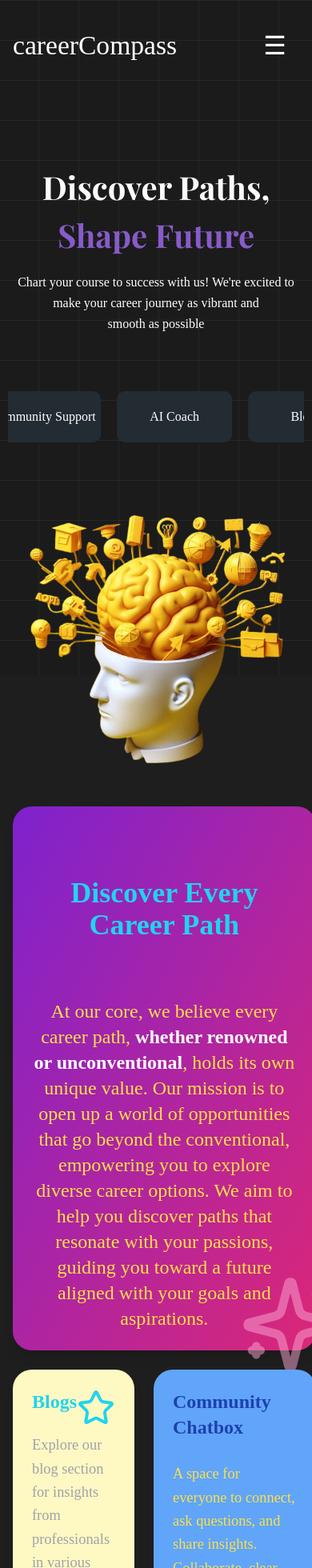
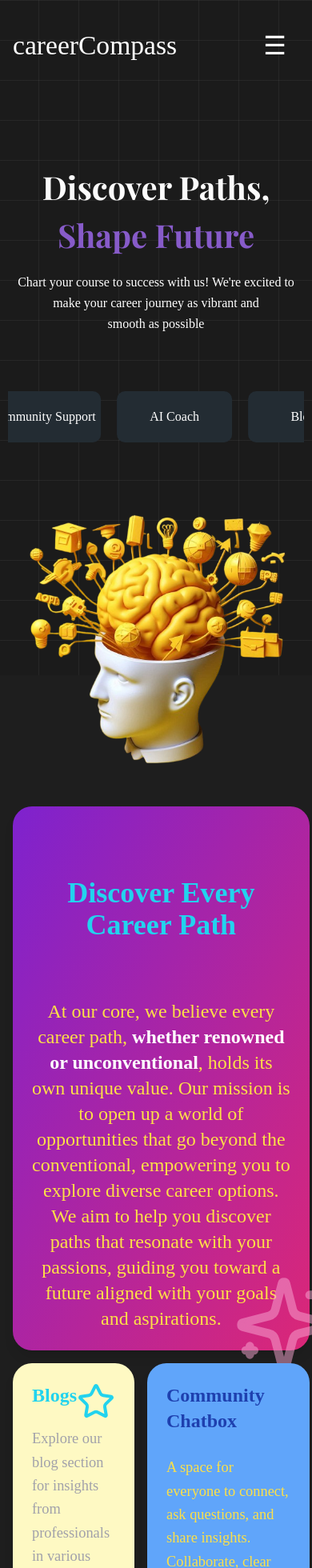
Before and after one commit to namannn04/careerCompass, a React (Vite) app: page / in a window 390 px wide. Shown: the top 1960 px of the page at 80% size. Built offline with nearby package versions, Linux system fonts and the light colour scheme; a web font is replaced by a local one.

Commit message:
css updated about

```diff
--- a/src/Components/Home/about.css
+++ b/src/Components/Home/about.css
@@ -22,7 +22,7 @@
 
 .card {
   transition: transform 1s ease-in-out, opacity 1s ease-in-out;
-  --initial-x: calc(-50vw + 100px); /* Default origin */
+  --initial-x: calc(-50vw + 100px);
   --initial-y: calc(-50vh + 100px);
 }
 
@@ -64,17 +64,16 @@
   animation: disperse 1s ease-in-out forwards;
 }
 
-/* Default grid layout for large screens (same as your original) */
 .grid {
   display: grid;
-  grid-template-columns: repeat(4, 1fr); /* 4 columns for large screens */
+  grid-template-columns: repeat(4, 1fr);
   gap: 1.5rem;
 }
 
-/* Responsive adjustments for small devices */
 @media (max-width: 768px) {
   .grid {
-    grid-template-columns: 1fr; /* 1 column per row for small devices */
+    grid-template-columns: 1fr;
+    gap: 1rem;
   }
 
   .card {
```
